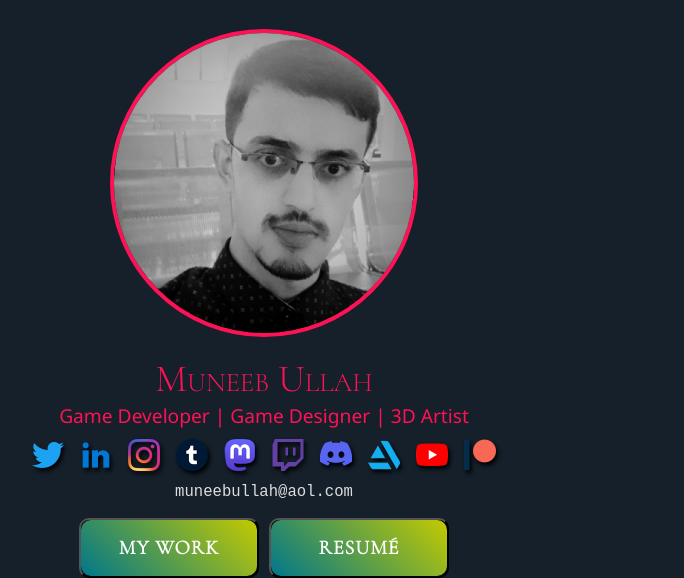
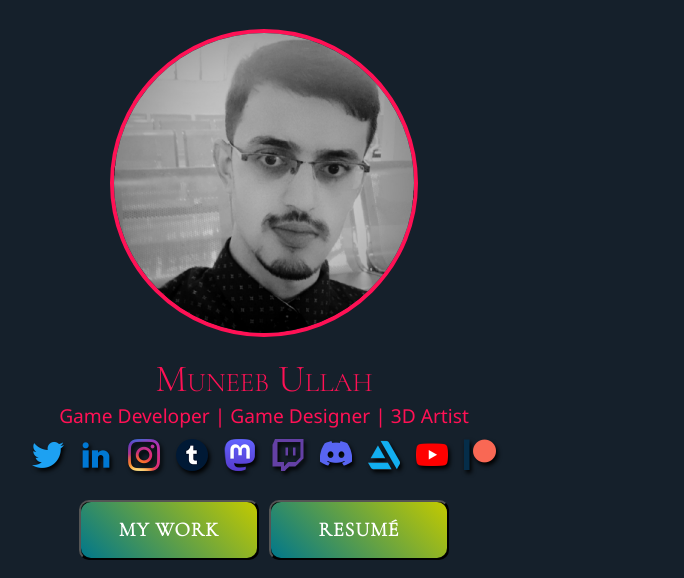
Before and after one commit to Lucius47/Lucius47.github.io, a plain HTML site: page index.html in a window 1280 px wide. Shown: the top 578 px of the page, without its empty margins (376-1060 px from the left). Drawn offline with Linux system fonts and the light colour scheme.

Commit message:
Update index.html

```diff
--- a/index.html
+++ b/index.html
@@ -208,7 +208,7 @@
 				socialIcon( 'YouTube', 'https://www.youtube.com/Muneeb.Shaw', `unity tutorials & other videos`) +
 				socialIcon( 'Patreon', 'https://www.patreon.com/Muneeb.Shaw', `best way to support me ❤`);
 
-				document.getElementById("email_address").innerHTML = 'muneebul' + 'lah@a' + 'ol.com';
+				// document.getElementById("email_address").innerHTML = 'email' + '@server' + '.com';
 
 
 				// companies
```
